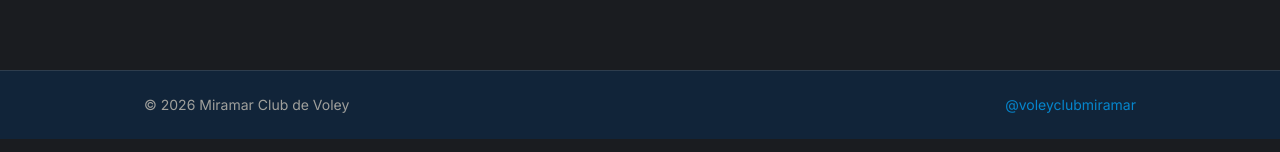
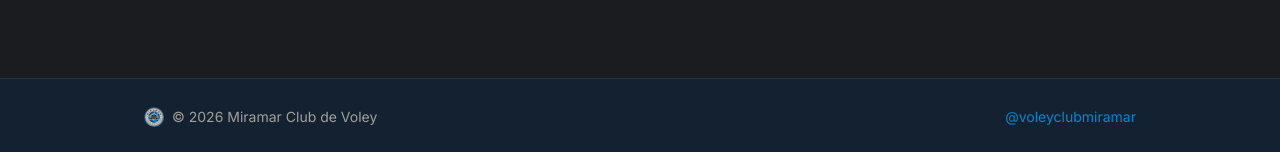
Before and after one commit to Gu1ll3rm04r13l/MiramarVoley, a Next.js app: page /admin/partidos in a window 1280 px wide. Shown: the part 675-827 px from the top of the page. Built offline with nearby package versions, Linux system fonts and the light colour scheme; no server answers; the database is empty.

Commit message:
feat(ui): refined footer with crest + hairline

```diff
--- a/src/components/Footer.tsx
+++ b/src/components/Footer.tsx
@@ -1,10 +1,21 @@
+import Image from "next/image";
+
 export default function Footer() {
   return (
-    <footer className="border-t border-acero/20 bg-navy/60 mt-10">
-      <div className="max-w-5xl mx-auto px-4 py-6 text-sm text-acero flex flex-col sm:flex-row items-center justify-between gap-2">
-        <span>© {new Date().getFullYear()} Miramar Club de Voley</span>
-        <a href="https://instagram.com/voleyclubmiramar" target="_blank" rel="noopener noreferrer"
-           className="text-azul-bright hover:text-hueso transition-colors">@voleyclubmiramar</a>
+    <footer className="mt-12 border-t border-acero/15 bg-navy/40">
+      <div className="max-w-5xl mx-auto px-4 py-7 text-sm text-acero flex flex-col sm:flex-row items-center justify-between gap-3">
+        <span className="flex items-center gap-2">
+          <Image src="/escudo.png" alt="" width={20} height={20} className="rounded-full opacity-80" />
+          © {new Date().getFullYear()} Miramar Club de Voley
+        </span>
+        <a
+          href="https://instagram.com/voleyclubmiramar"
+          target="_blank"
+          rel="noopener noreferrer"
+          className="text-azul-bright hover:text-hueso transition-colors"
+        >
+          @voleyclubmiramar
+        </a>
       </div>
     </footer>
   );
```
